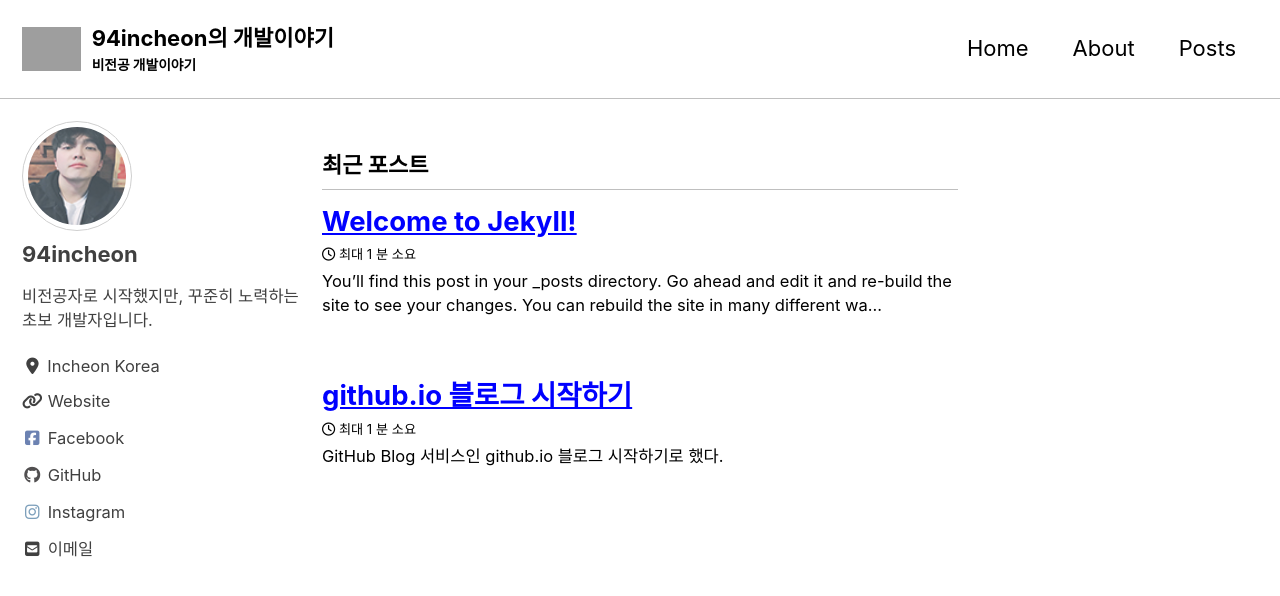
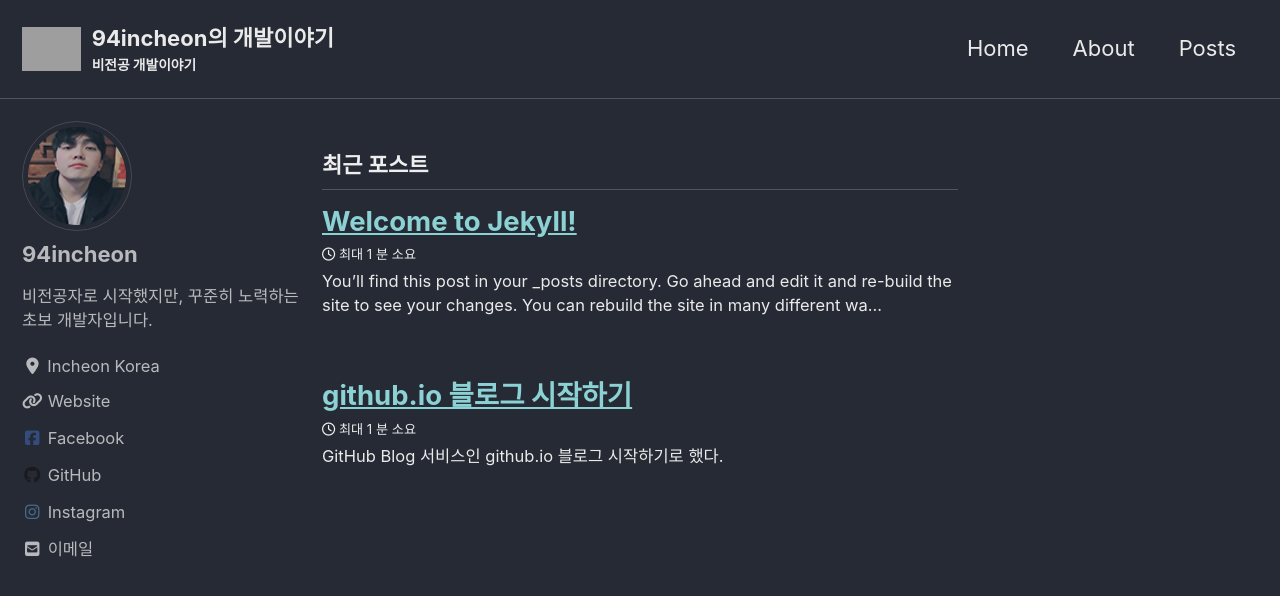
Before and after one commit to renine94/94incheon.github.io, a Jekyll site: the page built from index.markdown, in a window 1280 px wide and 900 px high. Shown: the top 596 px of the window. Built offline with Jekyll 4.4.1, drawn with Linux system fonts in a browser that asks for light colours; cached includes are drawn as plain includes; nearby versions of some CDN libraries; the list of posts is cut into pages by our own code; grey boxes are pictures that could not be loaded.

Commit message:
modify theme color

```diff
--- a/_config.yml
+++ b/_config.yml
@@ -12,7 +12,7 @@
 
 # theme                  : "minimal-mistakes-jekyll"
 # remote_theme           : "mmistakes/minimal-mistakes"
-minimal_mistakes_skin    : "contrast" # "air", "aqua", "contrast", "dark", "dirt", "neon", "mint", "plum", "sunrise"
+minimal_mistakes_skin    : "dark" # "air", "aqua", "contrast", "dark", "dirt", "neon", "mint", "plum", "sunrise"
 
 # Site Settings
 locale                   : "ko-KR"
--- /dev/null
+++ b/googlef07a4a747d3f13b5.html
@@ -0,0 +1 @@
+google-site-verification: googlef07a4a747d3f13b5.html
```
